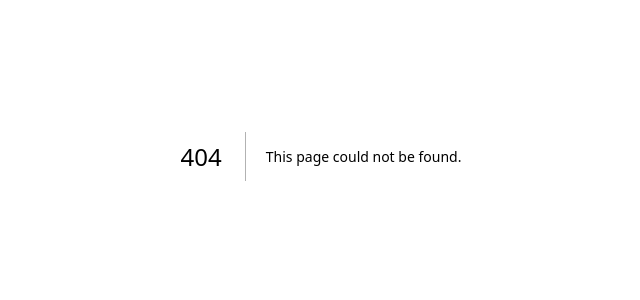
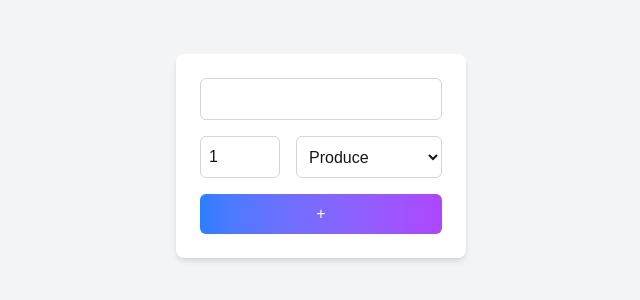
Before and after one commit to RealTestingp/cprg306-assignments, a Next.js app: page /week-5 in a window 1280 px wide. Before the commit this address had no page. Shown: the part 244-544 px from the top of the page, without its empty margins (319-959 px from the left). Built offline with nearby package versions, Linux system fonts and the light colour scheme.

Commit message:
Completed Assignment for got to initial commit oops

```diff
--- a/app/page.js
+++ b/app/page.js
@@ -6,7 +6,8 @@ export default function Home() {
       <h1>CPRG 306: Web Development 2 - Assignments</h1>
       <Link href="/week-2">Go to Week 2 → </Link>
       <Link href="/week-3">Go to Week 3 → </Link>
-      <Link href="/week-4">Go to Week 4</Link>
+      <Link href="/week-4">Go to Week 4 → </Link>
+      <Link href="/week-5">Go to Week 5 → </Link>
     </main>
   );
 }
--- a/app/week-4/page.js
+++ b/app/week-4/page.js
@@ -1,7 +1,7 @@
 import ItemList from "./item-list"
 import items from "./items"
 
-const Page = () => {
+export default function Page () {
   return (
     <main className="flex flex-col items-center">
       <h1 className="text-2xl font-bold py-4 w-full max-w-lg">Shopping List Grouped by Categories</h1>
@@ -9,5 +9,3 @@ const Page = () => {
     </main>
   )
 }
-
-export default Page
--- /dev/null
+++ b/app/week-5/NewItem.js
@@ -0,0 +1,52 @@
+"use client";
+import { useState } from "react";
+
+const NewItem = () => {
+  const [name, setName] = useState("");
+  const [quantity, setQuantity] = useState(1);
+  const [category, setCategory] = useState("produce");
+
+  const handleSubmit = (e) => {
+    e.preventDefault();
+    const item = { name, quantity, category };
+    console.log(item);
+    alert(`Added: ${name} \nQuantity: ${quantity} \nCategory: ${category.split(" ").map(word => word.charAt(0).toUpperCase() + word.slice(1)).join(" ")}`);
+    setName("");
+    setQuantity(1);
+    setCategory("produce");
+  };
+
+  return (
+    <form className="max-w-md mx-auto bg-white dark:bg-gray-800 p-6 rounded-lg shadow-md" onSubmit={handleSubmit}>
+
+      <input type="text" value={name} onChange={(e) => setName(e.target.value)} required
+      className="w-full p-2 rounded-md border border-gray-300 dark:border-gray-600 dark:bg-gray-700 dark:text-white mb-4"/>
+
+      <div className="flex gap-4 mb-4">
+        <input type="number" min="1" max="99" value={quantity} onChange={(e) => setQuantity(Number(e.target.value))}
+        className="w-20 p-2 rounded-md border border-gray-300 dark:border-gray-600 dark:bg-gray-700 dark:text-white"/>
+
+        <select value={category} onChange={(e) => setCategory(e.target.value)}
+        className="flex-1 p-2 rounded-md border border-gray-300 dark:border-gray-600 dark:bg-gray-700 dark:text-white">
+          <option value="produce">Produce</option>
+          <option value="dairy">Dairy</option>
+          <option value="bakery">Bakery</option>
+          <option value="meat">Meat</option>
+          <option value="frozen foods">Frozen Foods</option>
+          <option value="canned goods">Canned Goods</option>
+          <option value="dry goods">Dry Goods</option>
+          <option value="beverages">Beverages</option>
+          <option value="snacks">Snacks</option>
+          <option value="household">Household</option>
+          <option value="other">Other</option>
+        </select>
+      </div>
+
+      <button type="submit"
+      className="w-full bg-gradient-to-r from-blue-500 to-purple-500 text-white px-4 py-2 rounded-md hover:from-blue-600 hover:to-purple-600">+</button>
+    </form>
+  )
+
+}
+
+export default NewItem;
--- /dev/null
+++ b/app/week-5/page.js
@@ -0,0 +1,9 @@
+import NewItem from "./NewItem"
+
+export default function Page() {
+  return (
+    <main className="min-h-screen bg-gray-100 dark:bg-gray-900 flex items-center justify-center">
+      <NewItem/>
+    </main>
+  )
+}
```
